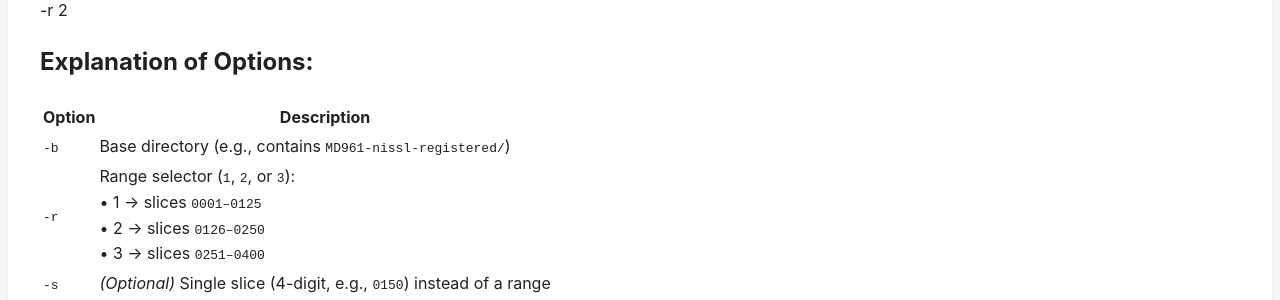
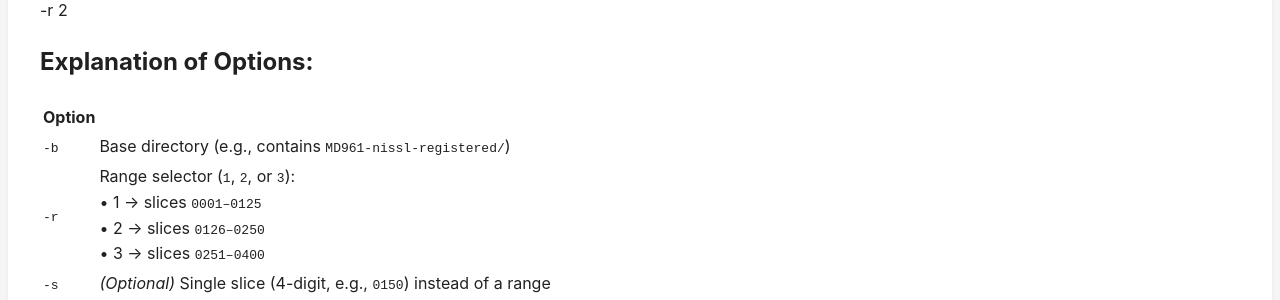
Before and after one commit to ppmitra/BAPDataAndCode, a Jekyll site: the page built from pages/danielCodes.md, in a window 1280 px wide and 900 px high, scrolled down 3310 px. Shown: the part 153-453 px from the top of the window. Built offline with Jekyll 4.4.1, drawn with Linux system fonts in a browser that asks for light colours; comment, search, counter and statistics services are not loaded.

Commit message:
add wrapper-example

```diff
--- a/pages/danielCodes.md
+++ b/pages/danielCodes.md
@@ -103,7 +103,7 @@ Run the script in wrapper-example from the command line with the following synta
 
 ## Explanation of Options:
 
-| Option | Description |
+| Option |
 |--------|-------------|
 | `-b`   | Base directory (e.g., contains `MD961-nissl-registered/`) |
 | `-r`   | Range selector (`1`, `2`, or `3`):<br>• 1 → slices `0001–0125`<br>• 2 → slices `0126–0250`<br>• 3 → slices `0251–0400` |
```
